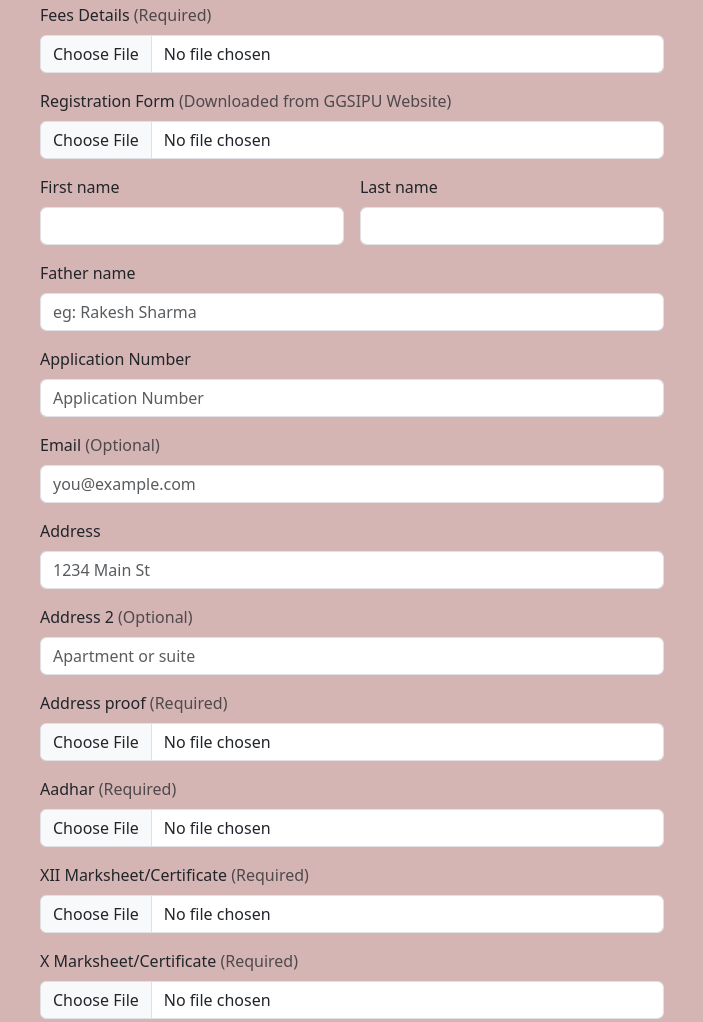
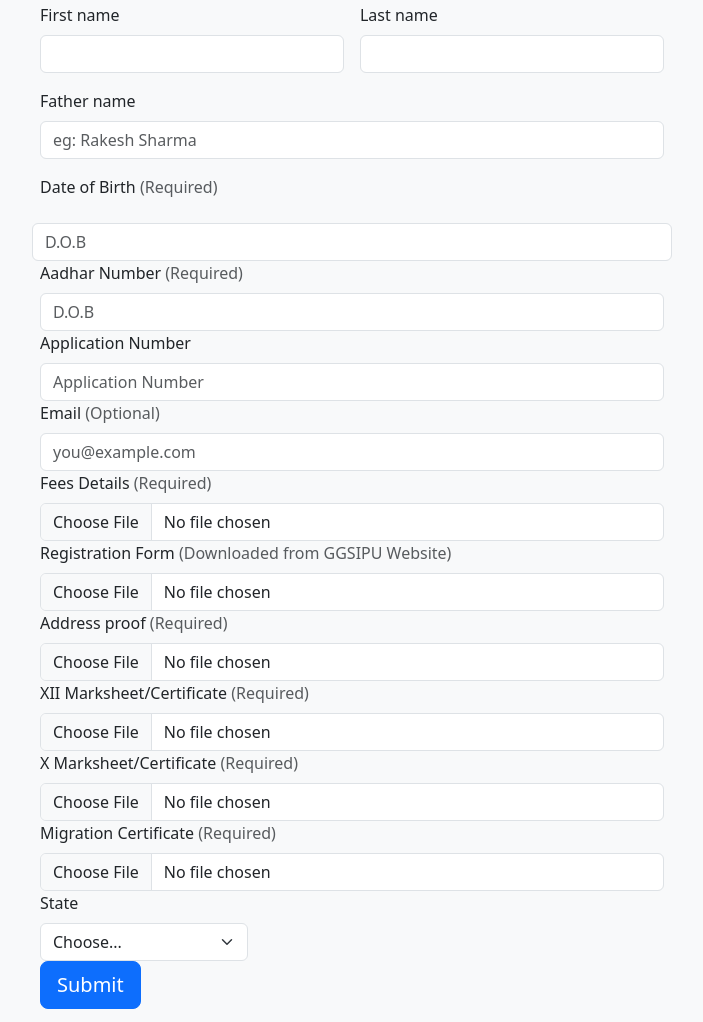
Before and after one commit to 2509abhi/GGSIPU_Project_addmission, a plain HTML site: page Student_page.html in a window 1280 px wide. Shown: the part 304-1326 px from the top of the page, without its empty margins (132-835 px from the left). Drawn offline with nearby package versions, Linux system fonts and the light colour scheme; a script that the page names is missing.

Commit message:
good_form

```diff
--- a/Student_page.html
+++ b/Student_page.html
@@ -66,7 +66,7 @@
     </style>
 </head>
 
-<body>
+<body class="bg-light">
 
     <div class="container">
         <main>
@@ -83,16 +83,6 @@
                 <h4 class="mb-3">Details for Verification</h4>
                 <form class="needs-validation" novalidate>
                     <div class="row g-3">
-                            <div class="col-12">
-                                <label for="address2" class="form-label">Fees Details<span
-                                        class="text-muted"> (Required)</span></label>
-                                <input name="username" type="file" class="form-control" accept = ".pdf" placeholder="Collective pdf" >
-                            </div>
-                            <div class="col-12">
-                                <label for="Registration" class="form-label">Registration Form<span
-                                        class="text-muted"> (Downloaded from GGSIPU Website)</span></label>
-                                <input name="username" type="file" class="form-control" accept = ".pdf" placeholder="Registration pdf" >
-                            </div>
                         <div class="col-sm-6">
                             <label for="firstName" class="form-label">First name</label>
                                 <input name="username" type="text" class="form-control" id="firstName" placeholder="" value="" required>
@@ -116,6 +106,15 @@
                                     Valid last name is required.
                                 </div>
                             </div>
+                            <label for="address2" class="form-label">Date of Birth <span
+                                class="text-muted">(Required)</span></label>
+                                <input name="username" type="text" class="form-control" placeholder="D.O.B">
+                            </div>
+                            <div class="col-12">
+                            <label for="aadhar" class="form-label">Aadhar Number<span
+                                    class="text-muted"> (Required)</span></label>
+                                    <input name="username" type="text" class="form-control" placeholder="D.O.B">
+                        </div>
 
                             <div class="col-12">
                                 <label for="username" class="form-label">Application Number</label>
@@ -136,30 +135,22 @@
                                         Please enter a valid email address for shipping updates.
                                     </div>
                                 </div>
-
                                 <div class="col-12">
-                                <label for="address" class="form-label">Address</label>
-                                <input name="username" type="text" class="form-control" id="address" placeholder="1234 Main St"
-                                    required>
-                                <div class="invalid-feedback">
-                                    Please enter your shipping address.
+                                    <label for="address2" class="form-label">Fees Details<span
+                                            class="text-muted"> (Required)</span></label>
+                                    <input name="username" type="file" class="form-control" accept = ".pdf" placeholder="Collective pdf" >
                                 </div>
+                                <div class="col-12">
+                                    <label for="Registration" class="form-label">Registration Form<span
+                                            class="text-muted"> (Downloaded from GGSIPU Website)</span></label>
+                                    <input name="username" type="file" class="form-control" accept = ".pdf" placeholder="Registration pdf" >
                                 </div>
 
                                 <div class="col-12">
-                                <label for="address2" class="form-label">Address 2 <span
-                                        class="text-muted">(Optional)</span></label>
-                                <input name="username" type="text" class="form-control" id="address2" placeholder="Apartment or suite">
-                            </div>
                                     <div class="col-12">
                                         <label for="address proof" class="form-label">Address proof<span
                                             class="text-muted"> (Required)</span></label>
                                             <input name="username" type="file" class="form-control" accept = ".pdf" placeholder="pdf" >
-                            </div>
-                            <div class="col-12">
-                                <label for="aadhar" class="form-label">Aadhar<span
-                                        class="text-muted"> (Required)</span></label>
-                                <input name="username" type="file" class="form-control" accept = ".pdf" placeholder="aadhar pdf" >
                                         </div>
                                         <div class="col-12">
                                             <label for="12 m" class="form-label">XII Marksheet/Certificate<span
```
Lines whose indentation alone changed are shown as unchanged.
